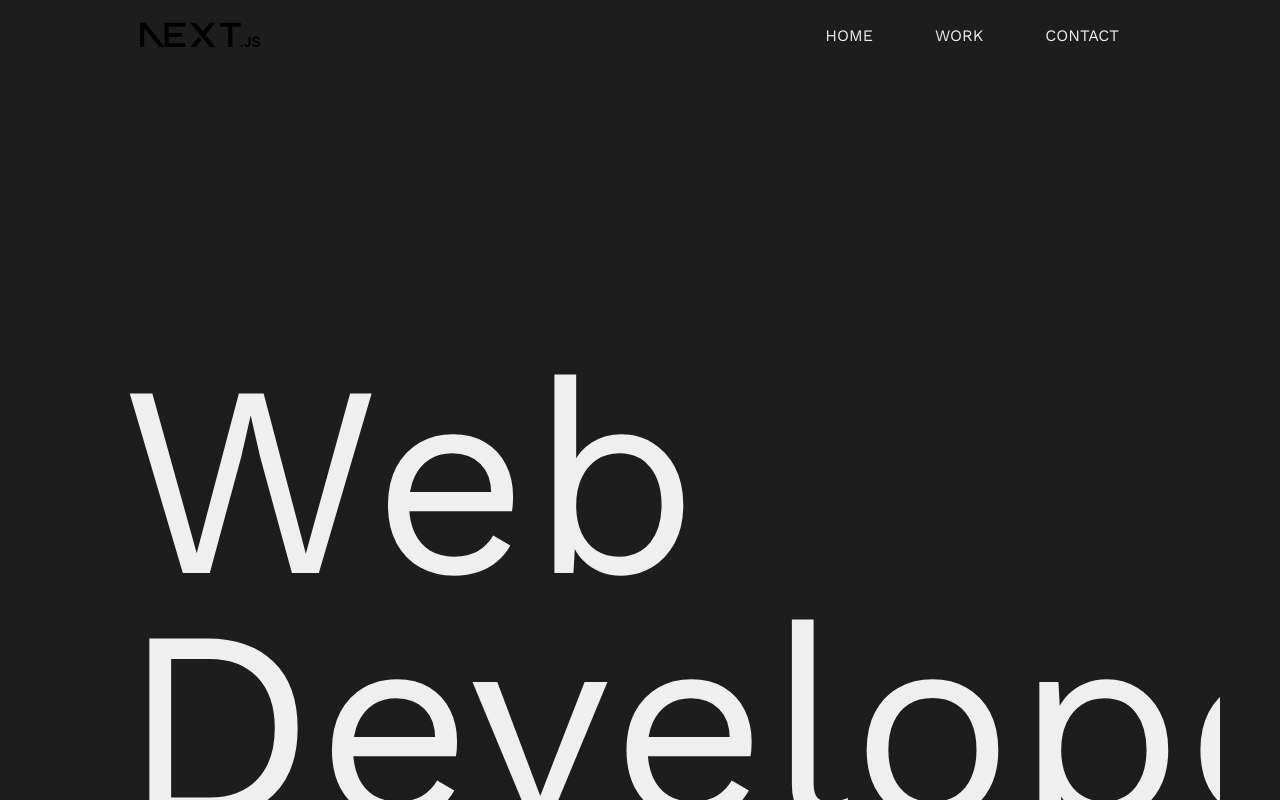
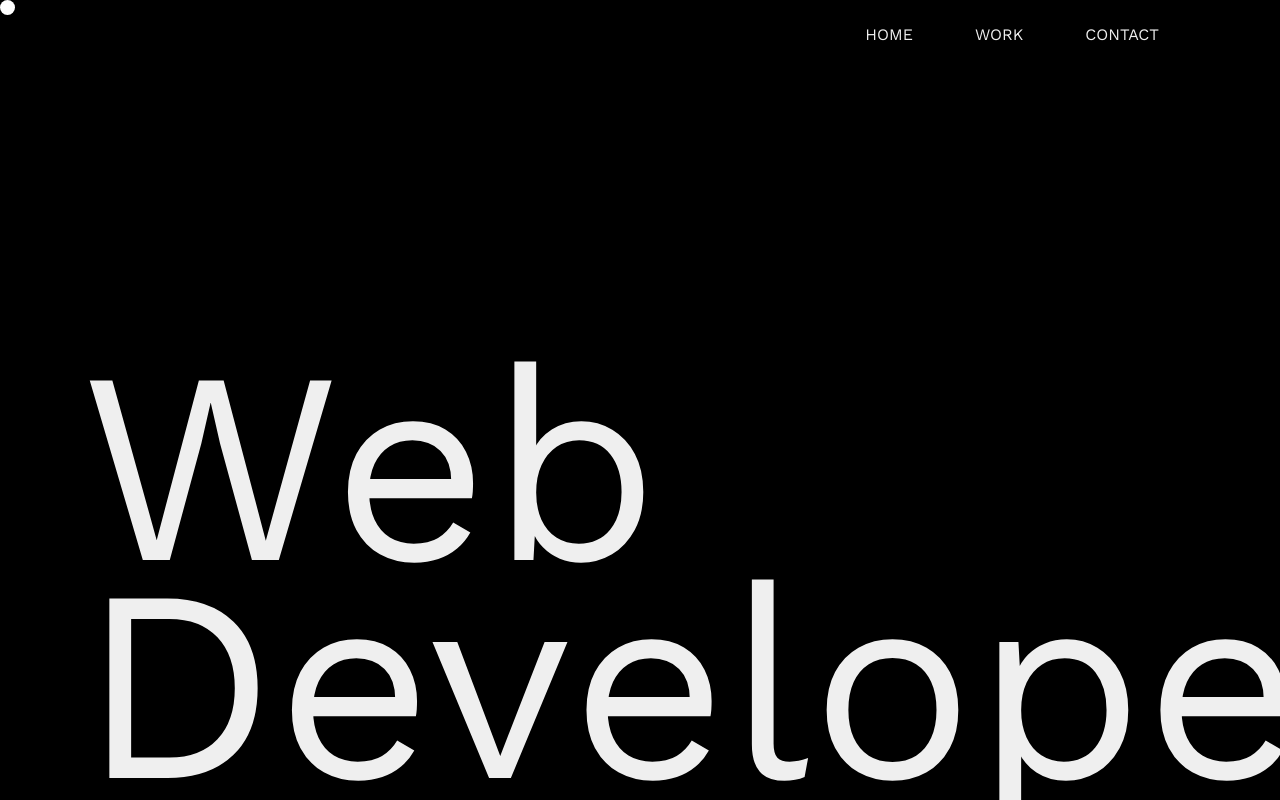
Before and after one commit to dalfonso75/portfolio, a Next.js app: page / in a window 1280 px wide. Shown: the top 800 px of the page. Built offline with nearby package versions, Linux system fonts and the light colour scheme.

Commit message:
update locomotive scroll and implement custom cursor

```diff
--- a/components/About/About.module.css
+++ b/components/About/About.module.css
@@ -11,7 +11,7 @@
 .about__role {
   font-size: 17em;
   font-weight: 400;
-  line-height: 0.9;
+  line-height: 0.8;
 }
 .about__specialized {
   position: relative;
@@ -52,12 +52,16 @@
   -ms-border-radius: 20px;
   -o-border-radius: 20px;
   cursor: pointer;
-  transition: background-color 0.5s ease;
-  -webkit-transition: background-color 0.5s ease;
-  -moz-transition: background-color 0.5s ease;
-  -ms-transition: background-color 0.5s ease;
-  -o-transition: background-color 0.5s ease;
+  transition: transform 0.5s ease;
+  -webkit-transition: transform 0.5s ease;
+  -moz-transition: transform 0.5s ease;
+  -ms-transition: transform 0.5s ease;
+  -o-transition: transform 0.5s ease;
 }
 .social_media__link:hover {
-  background-color: var(--background-color-hover-link);
+  transform: scale(1.2);
+  -webkit-transform: scale(1.2);
+  -moz-transform: scale(1.2);
+  -ms-transform: scale(1.2);
+  -o-transform: scale(1.2);
 }
--- a/components/About/index.jsx
+++ b/components/About/index.jsx
@@ -31,7 +31,7 @@ const About = () => {
           >
             Linkedin
           </a>
-          <a className={styles.social_media__link} href="#">
+          <a className={styles.social_media__link} href="/">
             Mi Curricum Vitae
           </a>
         </div>
--- /dev/null
+++ b/components/AppLayout/AppLayout.module.css
@@ -0,0 +1,5 @@
+.c_applayout {
+  width: 100%;
+  max-width: 100%;
+  padding: 0 80px;
+}
--- a/components/AppLayout/index.jsx
+++ b/components/AppLayout/index.jsx
@@ -1,25 +1,35 @@
-import React, { useEffect, useState } from "react";
+import React, { useRef } from "react";
+
+import Header from "../Header";
+
+import useLocomotiveScroll from "@/hooks/useLocomotiveScroll";
+import CustomCursor from "../CustomCursor";
+
 import { Work_Sans } from "next/font/google";
-import Header from "../Header";
+import styles from "./AppLayout.module.css";
 
 const font = Work_Sans({ subsets: ["latin"] });
 
 const AppLayout = ({ children }) => {
-  const [darkTheme, setDarkTheme] = useState(true);
-  useEffect(() => {
-    if (darkTheme) {
-      document.querySelector("body").classList.remove("light--theme");
-      document.querySelector("body").classList.add("dark--theme");
-    } else {
-      document.querySelector("body").classList.remove("dark--theme");
-      document.querySelector("body").classList.add("light--theme");
-    }
-  }, [darkTheme]);
+  const scrollRef = useRef(null);
+
+  useLocomotiveScroll({
+    ref: scrollRef,
+    smooth: true,
+    smoothMobile: true,
+  });
 
   return (
-    <main data-scroll-container className={font.className}>
-      <Header />
-      {children}
+    <main>
+      <CustomCursor />
+      <div
+        data-scroll-container
+        ref={scrollRef}
+        className={`${font.className} ${styles.c_applayout}`}
+      >
+        <Header />
+        {children}
+      </div>
     </main>
   );
 };
--- /dev/null
+++ b/components/CustomCursor/CustomCursor.module.css
@@ -0,0 +1,45 @@
+.wrapper_cursor {
+  mix-blend-mode: difference;
+  z-index: 1000;
+  position: fixed;
+  pointer-events: none;
+  will-change: transform;
+}
+
+.secondary_cursor {
+  opacity: 0;
+  width: 15px;
+  height: 15px;
+  background-color: #fff;
+  border-radius: 100%;
+  transform: scale(0.2);
+  transition: transform 0.8s ease, opacity 0.8s ease;
+  -webkit-transition: transform 0.8s ease, opacity 0.8s ease;
+  -moz-transition: transform 0.8s ease, opacity 0.8s ease;
+  -ms-transition: transform 0.8s ease, opacity 0.8s ease;
+  -o-transition: transform 0.8s ease, opacity 0.8s ease;
+  -webkit-transform: scale(0.2);
+  -moz-transform: scale(0.2);
+  -ms-transform: scale(0.2);
+  -o-transform: scale(0.2);
+}
+.is_active {
+  opacity: 1;
+  transform: scale(1);
+  -webkit-transform: scale(1);
+  -moz-transform: scale(1);
+  -ms-transform: scale(1);
+  -o-transform: scale(1);
+}
+.is_link {
+  transform: scale(5);
+  -webkit-transform: scale(5);
+  -moz-transform: scale(5);
+  -ms-transform: scale(5);
+  -o-transform: scale(5);
+  transition: transform 0.3s ease-in-out;
+  -webkit-transition: transform 0.3s ease-in-out;
+  -moz-transition: transform 0.3s ease-in-out;
+  -ms-transition: transform 0.3s ease-in-out;
+  -o-transition: transform 0.3s ease-in-out;
+}
--- /dev/null
+++ b/components/CustomCursor/index.jsx
@@ -0,0 +1,138 @@
+import React, { useEffect, useRef } from "react";
+import styles from "./CustomCursor.module.css";
+
+function lerp(start, end, amt) {
+  return (1 - amt) * start + amt * end;
+}
+
+const CustomCursor = ({ speed = 0.1 }) => {
+  const mainCursor = useRef(null);
+  const secondaryCursor = useRef(null);
+  const positionRef = useRef({
+    mouseX: 0,
+    mouseY: 0,
+    destinationX: 0,
+    destinationY: 0,
+    distanceX: 0,
+    distanceY: 0,
+    key: -1,
+  });
+
+  useEffect(() => {
+    function handleMouseMove(event) {
+      if (positionRef.current && mainCursor.current) {
+        const { clientX, clientY } = event;
+
+        const mouseX = clientX;
+        const mouseY = clientY;
+        positionRef.current.mouseX =
+          mouseX - mainCursor.current.clientWidth / 2;
+        positionRef.current.mouseY =
+          mouseY - mainCursor.current.clientHeight / 2;
+      }
+    }
+
+    document.addEventListener("mousemove", handleMouseMove);
+
+    return () => {
+      document.removeEventListener("mousemove", handleMouseMove);
+    };
+  }, []);
+
+  // Cursor Enable/Disable
+  useEffect(() => {
+    const handleMouseEnable = () => {
+      if (secondaryCursor?.current)
+        secondaryCursor.current.classList.add(styles.is_active);
+    };
+    const handleMouseDisable = () => {
+      if (secondaryCursor?.current)
+        secondaryCursor.current.classList.remove(styles.is_active);
+    };
+
+    const body = document.querySelector("body");
+    if (body) {
+      body.addEventListener("mouseenter", handleMouseEnable);
+      body.addEventListener("mouseleave", handleMouseDisable);
+    }
+    return () => {
+      if (body) {
+        body.removeEventListener("mouseenter", handleMouseEnable);
+        body.addEventListener("mouseleave", handleMouseDisable);
+      }
+    };
+  }, []);
+
+  // Cursor hover in Link
+  useEffect(() => {
+    const handleMouseHoverLink = () => {
+      if (secondaryCursor?.current)
+        secondaryCursor.current.classList.add(styles.is_link);
+    };
+    const handleMouseNotHoverLink = () => {
+      if (secondaryCursor?.current)
+        secondaryCursor.current.classList.remove(styles.is_link);
+    };
+
+    const links = document.querySelectorAll("a");
+
+    if (links && links.length > 0) {
+      links.forEach((link) => {
+        link.addEventListener("mouseenter", handleMouseHoverLink);
+        link.addEventListener("mouseleave", handleMouseNotHoverLink);
+      });
+    }
+
+    return () => {
+      if (links && links.length > 0) {
+        links.forEach((link) => {
+          link.removeEventListener("mouseenter", handleMouseHoverLink);
+          link.addEventListener("mouseleave", handleMouseNotHoverLink);
+        });
+      }
+    };
+  }, []);
+
+  useEffect(() => {
+    const followMouse = () => {
+      positionRef.current.key = requestAnimationFrame(followMouse);
+      const {
+        mouseX,
+        mouseY,
+        destinationX,
+        destinationY,
+        distanceX,
+        distanceY,
+      } = positionRef.current;
+      if (!destinationX || !destinationY) {
+        positionRef.current.destinationX = lerp(0, mouseX, 0.2);
+        positionRef.current.destinationY = lerp(0, mouseY, 0.2);
+      } else {
+        positionRef.current.distanceX = lerp(destinationX, mouseX, 0.2);
+        positionRef.current.distanceY = lerp(destinationY, mouseY, 0.2);
+        if (
+          Math.abs(positionRef.current.distanceX) +
+            Math.abs(positionRef.current.distanceY) <
+          0.1
+        ) {
+          positionRef.current.destinationX = mouseX;
+          positionRef.current.destinationY = mouseY;
+        } else {
+          positionRef.current.destinationX = distanceX;
+          positionRef.current.destinationY = distanceY;
+        }
+      }
+      if (mainCursor?.current)
+        mainCursor.current.style.transform = `translate3d(${destinationX}px, ${destinationY}px, 0)`;
+    };
+    followMouse();
+  }, [speed]);
+
+  return (
+    <div className={styles.wrapper_cursor} ref={mainCursor}>
+      <div className={styles.secondary_cursor} ref={secondaryCursor} />
+    </div>
+  );
+};
+
+export default CustomCursor;
--- a/context/SmoothScroll.context.js
+++ /dev/null
@@ -1,41 +0,0 @@
-import React, { createContext, useEffect, useState } from "react";
-
-export const SmoothScrollContext = createContext({
-  scroll: null,
-});
-
-export const SmoothScrollProvider = ({ children, options }) => {
-  const [scroll, setScroll] = useState(null);
-  useEffect(() => {
-    if (!scroll) {
-      (async () => {
-        try {
-          const LocomotiveScroll = (await import("locomotive-scroll")).default;
-
-          setScroll(
-            new LocomotiveScroll({
-              el:
-                document.querySelector("[data-scroll-container]") ?? undefined,
-              ...options,
-            })
-          );
-        } catch (error) {
-          throw Error(`[SmoothScrollProvider]: ${error}`);
-        }
-      })();
-    }
-
-    return () => {
-      scroll && scroll.destroy();
-    };
-  }, [scroll]);
-
-  return (
-    <SmoothScrollContext.Provider value={{ scroll: scroll }}>
-      {children}
-    </SmoothScrollContext.Provider>
-  );
-};
-
-SmoothScrollContext.displayName = "SmoothScrollContext";
-SmoothScrollProvider.displayName = "SmoothScrollProvider";
--- /dev/null
+++ b/hooks/useLocomotiveScroll.js
@@ -0,0 +1,30 @@
+import { useEffect, useRef } from "react";
+// import LocomotiveScroll from "locomotive-scroll";
+import "locomotive-scroll/dist/locomotive-scroll.css";
+
+const useLocomotiveScroll = ({ ref, ...otherProps }) => {
+  const locomotiveScrollRef = useRef(null);
+
+  useEffect(() => {
+    if (ref?.current) {
+      (async () => {
+        try {
+          const LocomotiveScroll = (await import("locomotive-scroll")).default;
+
+          locomotiveScrollRef.current = new LocomotiveScroll({
+            ...otherProps,
+            el: ref.current,
+          });
+
+        } catch (error) {
+          throw Error(`[SmoothScrollProvider]: ${error}`);
+        }
+      })();
+    }
+    return () => {
+      locomotiveScrollRef.current?.destroy();
+    };
+  }, [ref]);
+  return [locomotiveScrollRef];
+};
+export default useLocomotiveScroll;
--- a/package.json
+++ b/package.json
@@ -11,6 +11,7 @@
   "dependencies": {
     "eslint": "8.37.0",
     "eslint-config-next": "13.2.4",
+    "framer-motion": "10.12.4",
     "locomotive-scroll": "^4.1.4",
     "next": "13.2.4",
     "react": "18.2.0",
--- a/pages/_app.js
+++ b/pages/_app.js
@@ -1,24 +1,10 @@
 import AppLayout from "@/components/AppLayout";
-import { SmoothScrollProvider } from "@/context/SmoothScroll.context";
 import "@/styles/globals.css";
-import "locomotive-scroll/dist/locomotive-scroll.css";
 
 export default function App({ Component, pageProps }) {
   return (
-    <SmoothScrollProvider
-      options={{
-        smooth: true,
-        table: {
-          smooth: true,
-        },
-        smartphone: {
-          smooth: true,
-        },
-      }}
-    >
-      <AppLayout>
-        <Component {...pageProps} />
-      </AppLayout>
-    </SmoothScrollProvider>
+    <AppLayout>
+      <Component {...pageProps} />
+    </AppLayout>
   );
 }
--- a/pages/index.js
+++ b/pages/index.js
@@ -3,6 +3,7 @@ import Head from "next/head";
 import About from "@/components/About";
 import Projects from "@/components/Projects";
 import Footer from "@/components/Footer";
+
 export default function Home() {
   return (
     <>
--- a/styles/globals.css
+++ b/styles/globals.css
@@ -1,17 +1,142 @@
 :root {
   --color-text-dark: #efefef;
-  --background-color-dark: #1d1d1d;
+  --background-color-dark: #000000;
   --background-color-hover-link: #262626;
 
-  --color-text-light: #1d1d1d;
+  --color-text-light: #000000;
   --background-color-light: #efefef17;
 }
 
 @media (prefers-color-scheme: dark) {
   :root {
     --color-text-dark: #efefef;
-    --background-color-dark: #1d1d1d;
+    --background-color-dark: #000000;
   }
+}
+/* Reset css */
+html,
+body,
+div,
+span,
+applet,
+object,
+iframe,
+h1,
+h2,
+h3,
+h4,
+h5,
+h6,
+p,
+blockquote,
+pre,
+a,
+abbr,
+acronym,
+address,
+big,
+cite,
+code,
+del,
+dfn,
+em,
+img,
+ins,
+kbd,
+q,
+s,
+samp,
+small,
+strike,
+strong,
+sub,
+sup,
+tt,
+var,
+b,
+u,
+i,
+center,
+dl,
+dt,
+dd,
+ol,
+ul,
+li,
+fieldset,
+form,
+label,
+legend,
+table,
+caption,
+tbody,
+tfoot,
+thead,
+tr,
+th,
+td,
+article,
+aside,
+canvas,
+details,
+embed,
+figure,
+figcaption,
+footer,
+header,
+hgroup,
+menu,
+nav,
+output,
+ruby,
+section,
+summary,
+time,
+mark,
+audio,
+video {
+  margin: 0;
+  padding: 0;
+  border: 0;
+  font-size: 100%;
+  font: inherit;
+  vertical-align: baseline;
+}
+/* HTML5 display-role reset for older browsers */
+article,
+aside,
+details,
+figcaption,
+figure,
+footer,
+header,
+hgroup,
+menu,
+nav,
+section {
+  display: block;
+}
+body {
+  line-height: 1;
+}
+ol,
+ul {
+  list-style: none;
+}
+blockquote,
+q {
+  quotes: none;
+}
+blockquote:before,
+blockquote:after,
+q:before,
+q:after {
+  content: "";
+  content: none;
+}
+table {
+  border-collapse: collapse;
+  border-spacing: 0;
 }
 
 * {
@@ -20,14 +145,14 @@
   margin: 0;
 }
 
+/* CSS */
 html,
 body {
   max-width: 100vw;
-  padding: 0 60px;
   overflow-x: hidden;
 }
 
-body.dark--theme {
+body {
   background-color: var(--background-color-dark);
   color: var(--color-text-dark);
 }
```
Also changed, not shown: 1 other file (tests, documents, lock files or other folders).
